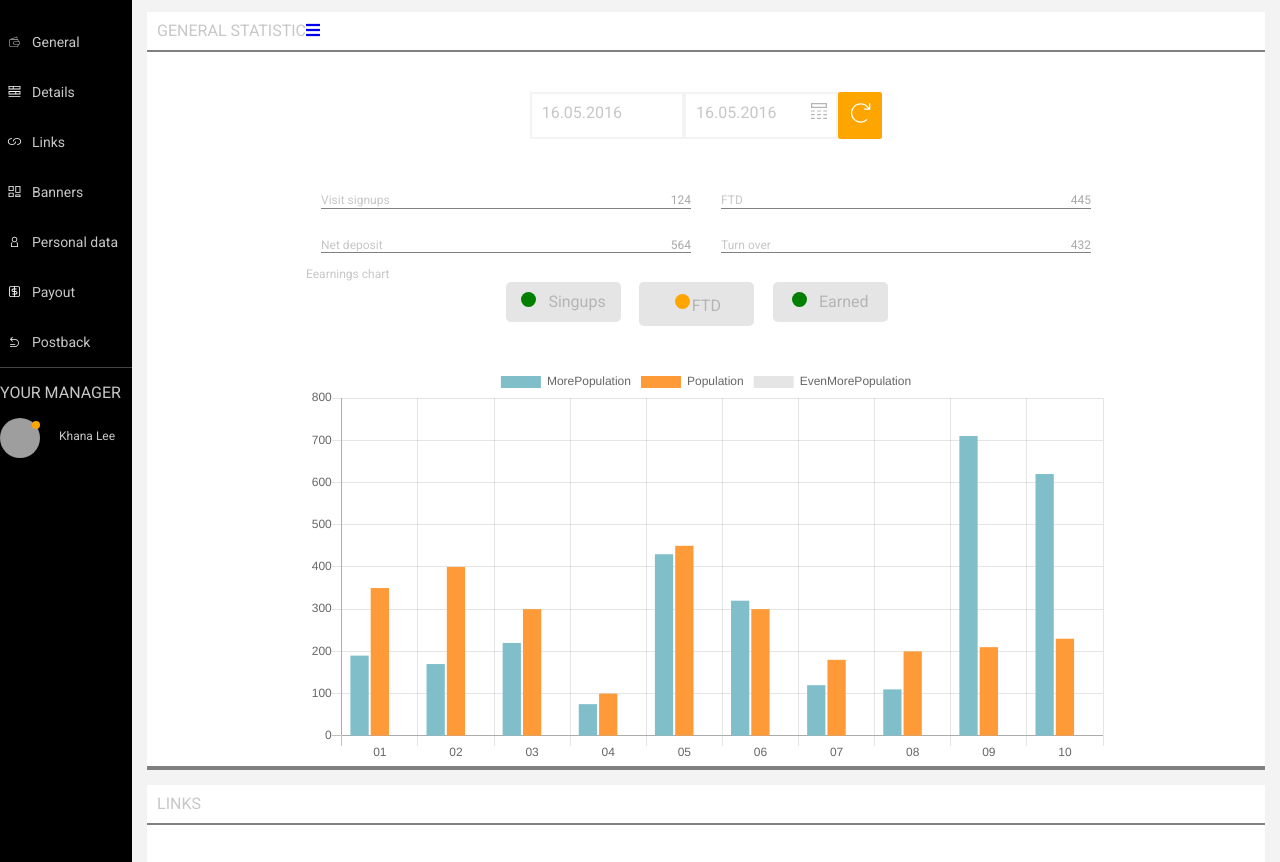
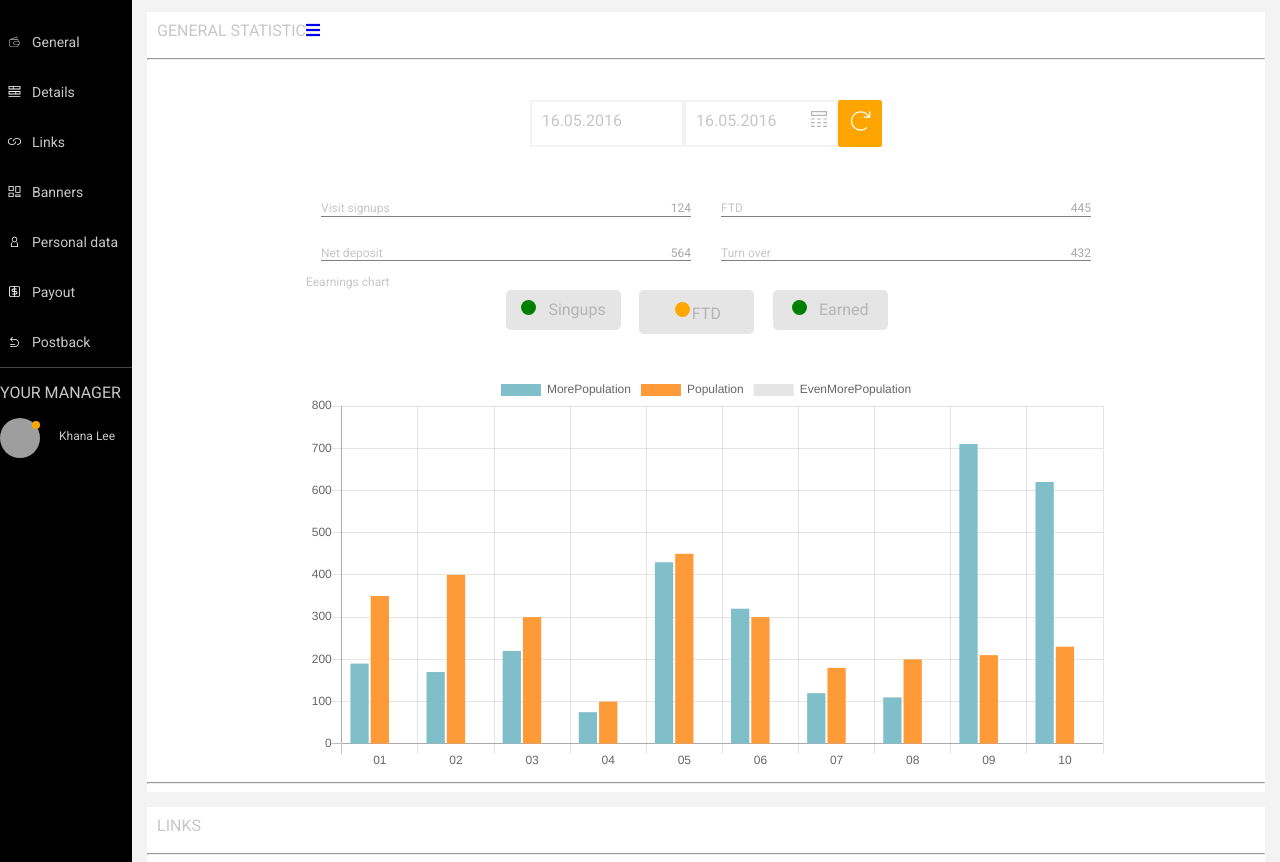
Before and after one commit to davepol/initial-project, a plain HTML site: page index.html in a window 1280 px wide. Shown: the part 43-905 px from the top of the page. Drawn offline with nearby package versions, Linux system fonts and the light colour scheme; grey boxes are pictures that could not be loaded.

Commit message:
linie zrobione z tagiem HR a nie z klasą

```diff
--- a/index.html
+++ b/index.html
@@ -99,7 +99,7 @@
                 <div class="content-box content-box-1">
                     <div class="content-top-text">GENERAL STATISTIC<a id="navbar-padding-bars" class="" href="#"><i class="fas fa-bars"></i></a></div>
                     <script type="text/javascript" src="custom.js"></script>
-                    <div class="content-separator-line separator-line-1"></div>
+                    <hr>
                     <!-- DATE BOXES SECTION -->
                     <div class="date-boxes-wrapper">
                         <div class="date-box-1">16.05.2016</div>
@@ -164,16 +164,13 @@
                             options:{}
                         });
                     </script>
-                    <div class="content-separator-line separator-line-2"></div>
-
-                    <div class="content-separator-line separator-line-3"></div>
+                    <hr>
                 </div>
                 <!-- 2ND CONTENT BOX -->
                 <div class="content-box content-box-1 content-box-margin-fix">
                     <!-- 2ND CONTENT SECTION HEADER-->
                     <div class="content-top-text">LINKS</div>
-                    <div class="content-separator-line separator-line-1"></div>
-
+                    <hr>
                     <!-- 2ND CONTENT SECTION - CONTENT -->
                     <div class="container-2">
                         <div class="text-align-center"><button class="button-orange padding-15-button-orange">+ add new</button></div>
@@ -188,7 +185,6 @@
                                 <img src="icons/links-orange.svg" class="sidebar-img-icon links-orange icon-hidden"><img src="icons/trash.svg" class="sidebar-img-icon icon-trash icon-hidden">
                             </div>
                         </div>
-
                         <div class="row padding-normal border-row-btm-top hover-efct">
                             <div class="col-4 name-to-link-hidden">
                                 <span>Currently offer</span>
```
